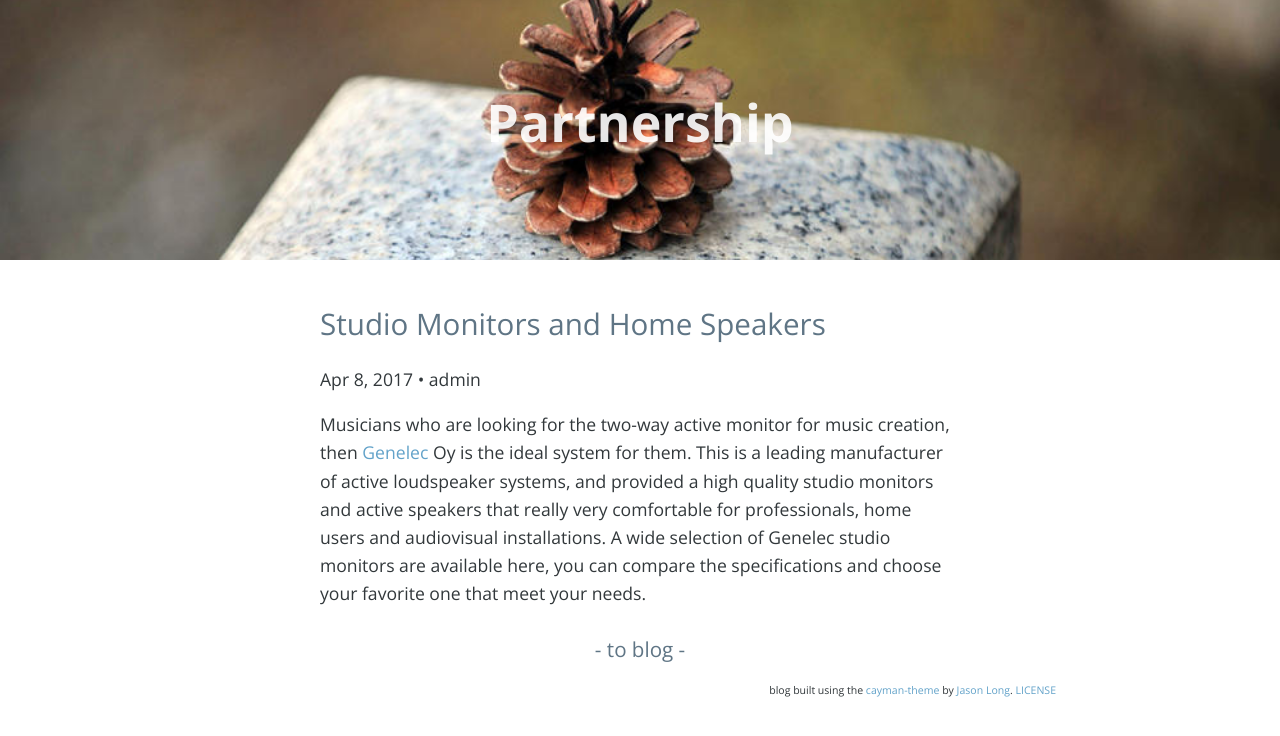
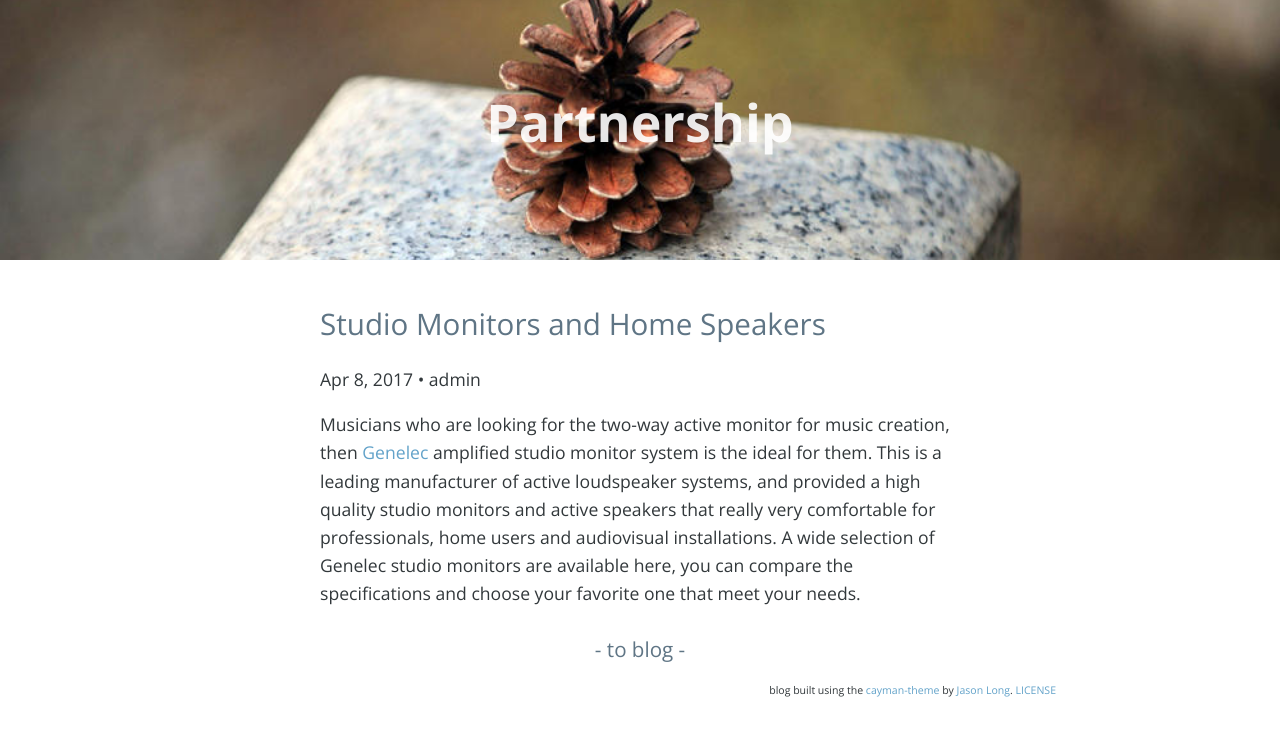
Before and after one commit to BlogToolshed50/ascendpartnership.net, a Jekyll site: the page built from _posts/2017-04-08-studio-monitors-and-home-speakers.md, in a window 1280 px wide. Shown: the top 736 px of the page. Built offline with Jekyll 4.4.1, drawn with Linux system fonts in a browser that asks for light colours; nearby versions of some CDN libraries.

Commit message:
Update 2017-04-08-studio-monitors-and-home-speakers.md

```diff
--- a/_posts/2017-04-08-studio-monitors-and-home-speakers.md
+++ b/_posts/2017-04-08-studio-monitors-and-home-speakers.md
@@ -5,4 +5,4 @@ layout: post
 categories:
   - General
 ---
-Musicians who are looking for the two-way active monitor for music creation, then <a href="http://www.guitarcenter.com/Genelec/">Genelec</a> Oy is the ideal system for them. This is a leading manufacturer of active loudspeaker systems, and provided a high quality studio monitors and active speakers that really very comfortable for professionals, home users and audiovisual installations. A wide selection of Genelec studio monitors are available here, you can compare the specifications and choose your favorite one that meet your needs.
+Musicians who are looking for the two-way active monitor for music creation, then <a href="http://www.guitarcenter.com/Genelec/">Genelec</a> amplified studio monitor system is the ideal for them. This is a leading manufacturer of active loudspeaker systems, and provided a high quality studio monitors and active speakers that really very comfortable for professionals, home users and audiovisual installations. A wide selection of Genelec studio monitors are available here, you can compare the specifications and choose your favorite one that meet your needs.
```
